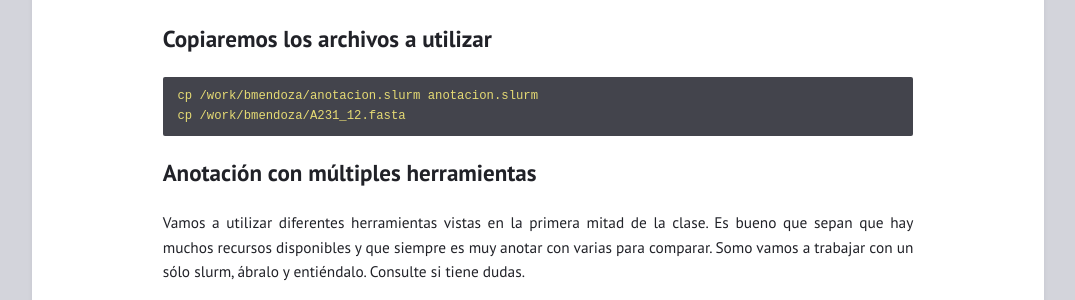
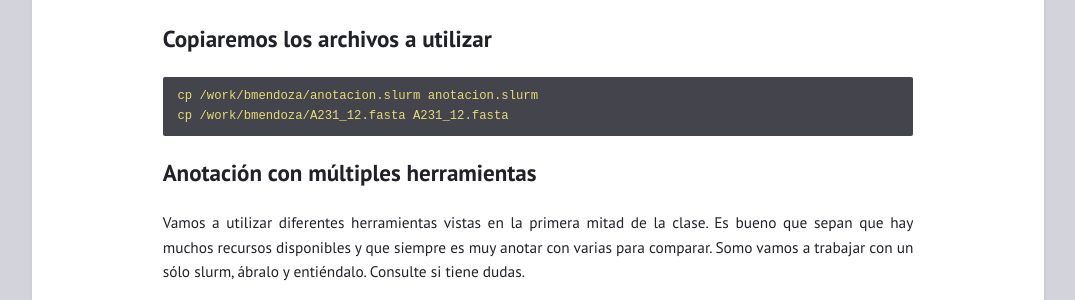
Before and after one commit to braddmg/GenPro, a Jekyll site: the page built from _posts/2024-09-07-Anotación-de-genomas.md, in a window 1280 px wide. Shown: the part 164-464 px from the top of the page, without its empty margins (102-1177 px from the left). Built offline with Jekyll 4.4.1, drawn with Linux system fonts in a browser that asks for light colours.

Commit message:
Update 2024-09-07-Anotación-de-genomas.md

````diff
--- a/_posts/2024-09-07-Anotación-de-genomas.md
+++ b/_posts/2024-09-07-Anotación-de-genomas.md
@@ -5,7 +5,7 @@ layout: page
 ## Copiaremos los archivos a utilizar
 ```yml
 cp /work/bmendoza/anotacion.slurm anotacion.slurm
-cp /work/bmendoza/A231_12.fasta
+cp /work/bmendoza/A231_12.fasta A231_12.fasta
 ```
 
 ## Anotación con múltiples herramientas
````
